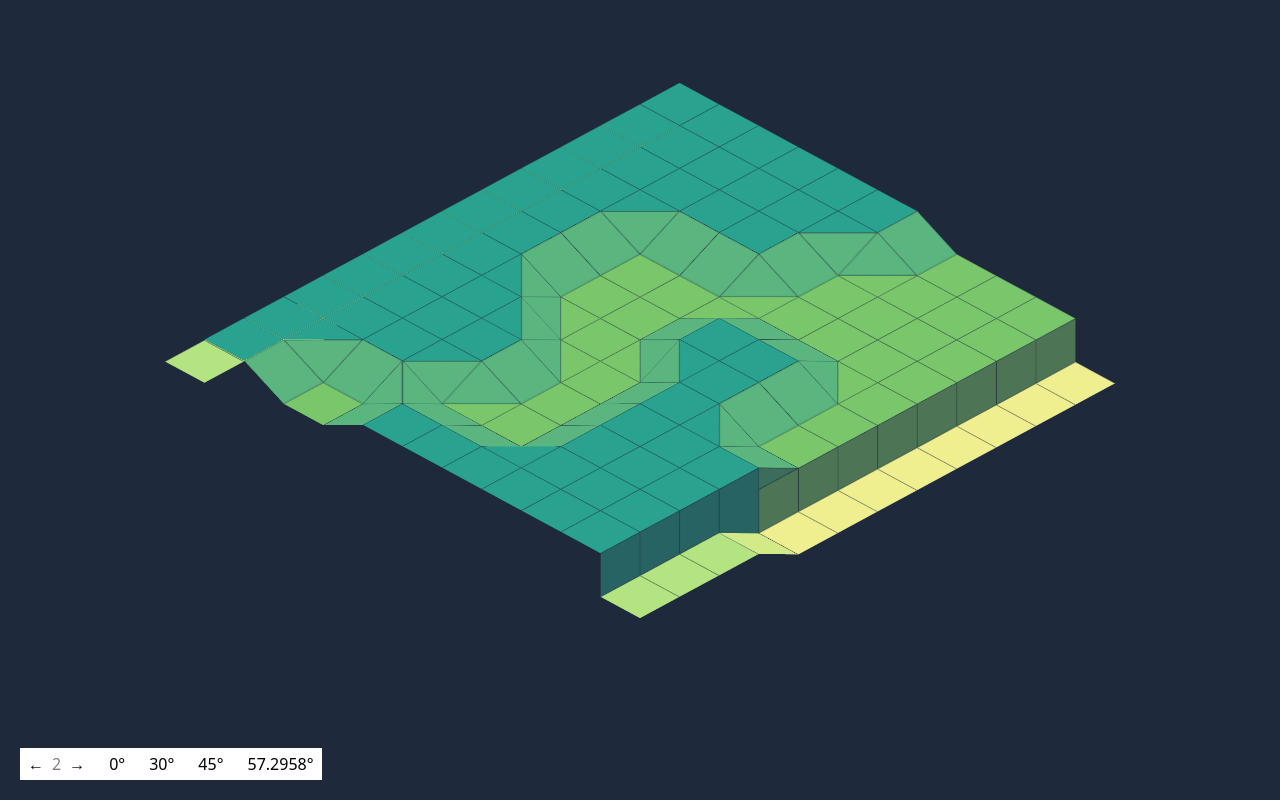
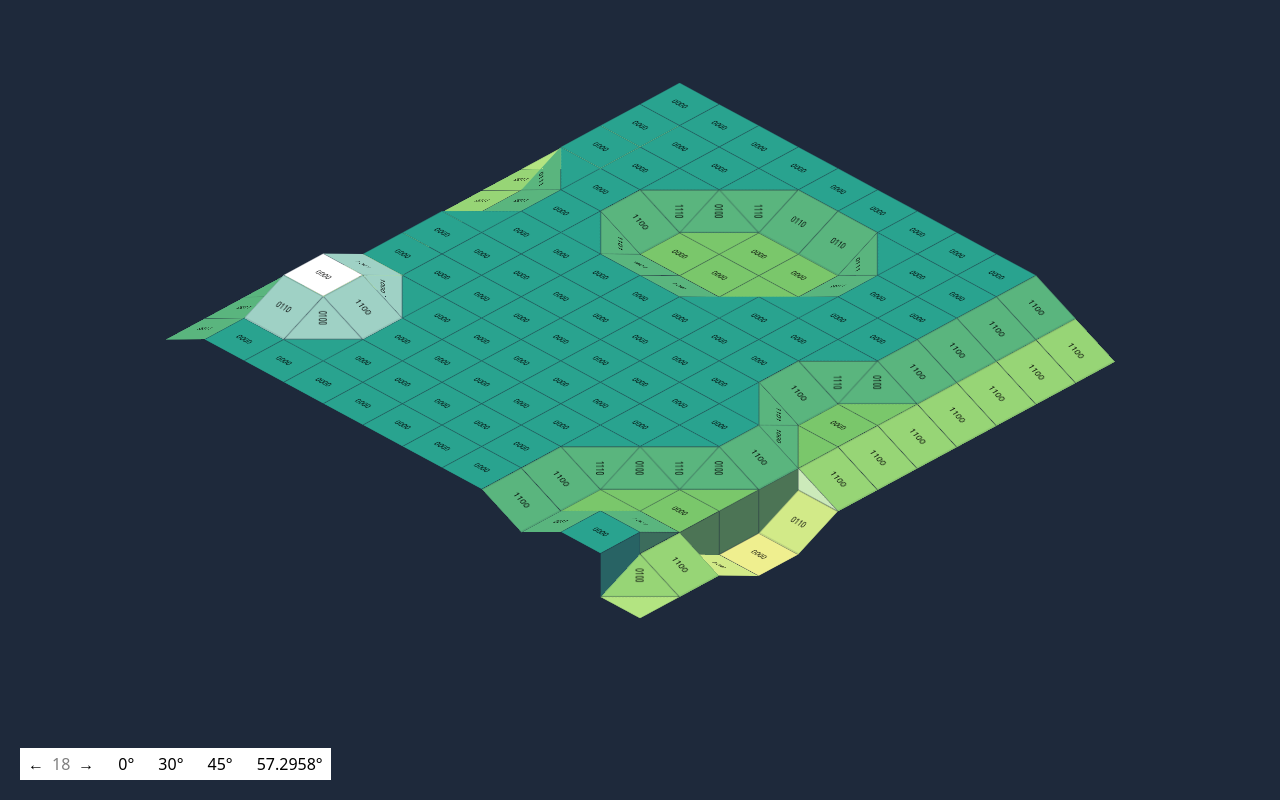
Before and after one commit to samanpwbb/terrain-experiment, a React (Vite) app: page / in a window 1280 px wide. Built offline with nearby package versions, Linux system fonts and the light colour scheme; what fast-simplex-noise would draw is missing.

Commit message:
handle more cases

```diff
--- a/src/DemoThree.tsx
+++ b/src/DemoThree.tsx
@@ -57,7 +57,7 @@ for (let i = 0; i < count; i++) {
 }
 
 export function DemoThree() {
-  const [active, setActive] = useState(2);
+  const [active, setActive] = useState(18);
 
   const windowSize = useWindowSize();
   const tileSize = baseTileSize + windowSize[0] * 0.0125;
--- a/src/Tile.tsx
+++ b/src/Tile.tsx
@@ -312,9 +312,9 @@ function getRampEdgeData(
   diffs: number[],
   scale: number,
 ): [RampEdgeData | null, RampEdgeData | null] {
-  // bottom
   const result = [null, null] as [RampEdgeData | null, RampEdgeData | null];
 
+  // bottom
   if (
     diffs[3] < 0 &&
     (s === 0b1100 || s === 0b1010 || s === 0b1110 || s === 0b1000)
@@ -328,11 +328,18 @@ function getRampEdgeData(
   }
 
   // bottom
-  if (diffs[3] < 0 && (s === 0b0011 || s === 0b0111 || s === 0b0001)) {
+  if (
+    diffs[3] < 0 &&
+    (s === 0b1011 ||
+      s === 0b0011 ||
+      s === 0b0111 ||
+      s === 0b0001 ||
+      s === 0b0101)
+  ) {
     result[0] = {
       transform: `rotateX(90deg) scaleY(${scale}) translateY(100%)`,
       anchor: 'bottom',
-      clip: 'polygon(0 0, 100% 0, 100% 100%)',
+      clip: s === 0b1011 ? '' : 'polygon(0 0, 100% 0, 100% 100%)',
       zMod: getZMod(s),
     };
   }
@@ -340,12 +347,16 @@ function getRampEdgeData(
   // right
   if (
     diffs[2] < 0 &&
-    (s === 0b0110 || s === 0b1110 || s === 0b1010 || s === 0b0010)
+    (s === 0b0111 ||
+      s === 0b0110 ||
+      s === 0b1110 ||
+      s === 0b1010 ||
+      s === 0b0010)
   ) {
     result[1] = {
       transform: `rotateY(90deg) scaleX(${scale})`,
       anchor: 'right',
-      clip: 'polygon(0 0, 100% 0, 100% 100%)',
+      clip: s === 0b0111 ? '' : 'polygon(0 0, 100% 0, 100% 100%)',
       zMod: getZMod(s),
     };
   }
@@ -447,6 +458,7 @@ export function Tile({
 
       {/* ground */}
       <Face
+        debug={printNumberAsBase2(signature)}
         style={{
           boxShadow: `inset 0 0 0 1px ${baseColor}33`,
           backgroundColor:
```
